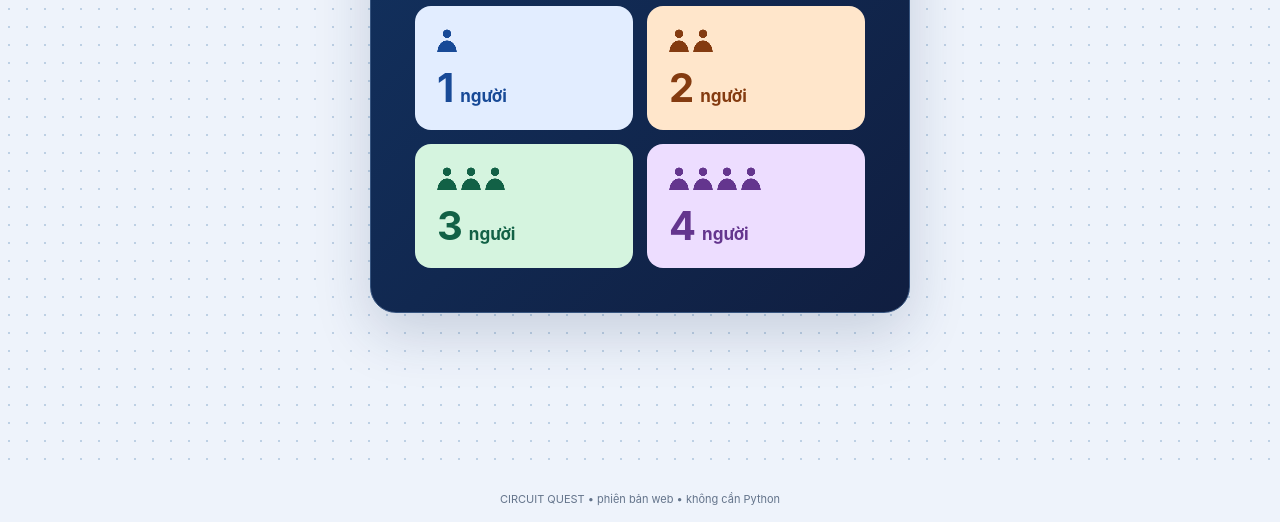
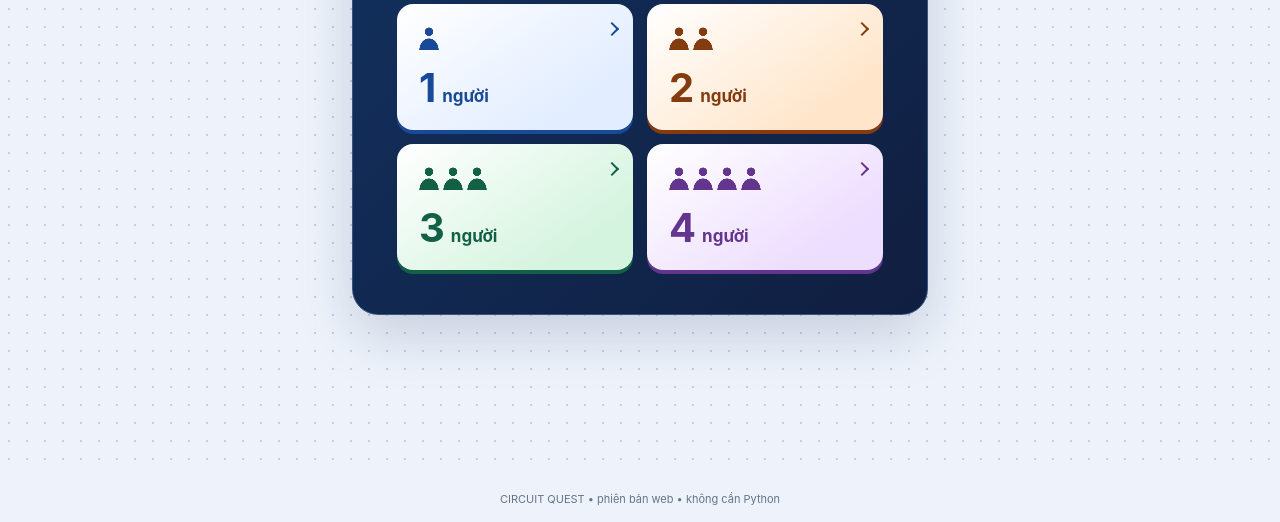
Before and after one commit to Miinquaan/Minquaan-circuit-quest, a plain HTML site: page play.html in a window 1280 px wide. Shown: the part 324-846 px from the top of the page. Drawn offline with Linux system fonts and the light colour scheme.

Commit message:
Làm nổi các thẻ chọn số người chơi

```diff
--- a/style.css
+++ b/style.css
@@ -110,7 +110,7 @@ code{font-family:ui-monospace,SFMono-Regular,Consolas,monospace}
   background-size:18px 18px
 }
 #setup .setup-box{
-  width:100%;max-width:540px;padding:clamp(20px,5vw,44px);text-align:left;
+  width:100%;max-width:576px;padding:clamp(20px,5vw,44px);text-align:left;
   color:#fff;background:linear-gradient(135deg,#123260,#101e40);
   border:1px solid #375580;border-radius:26px;box-shadow:0 20px 56px #152e582e
 }
@@ -121,12 +121,16 @@ code{font-family:ui-monospace,SFMono-Regular,Consolas,monospace}
 .player-options button{
   --ink:#184a97;--paper:#e2edff;
   display:flex;flex-direction:column;align-items:flex-start;justify-content:space-between;
-  gap:16px;min-height:112px;padding:clamp(12px,3vw,22px);
-  color:var(--ink);background:var(--paper);border:0;border-radius:16px;text-align:left
+  position:relative;gap:18px;min-height:124px;padding:clamp(12px,3vw,22px);
+  color:var(--ink);background:linear-gradient(145deg,#fff,var(--paper) 78%);border:0;border-radius:16px;text-align:left;box-shadow:0 4px 0 var(--ink)
 }
 .player-options [data-players="2"]{--ink:#843b10;--paper:#ffe6cb}
 .player-options [data-players="3"]{--ink:#126146;--paper:#d5f4df}
 .player-options [data-players="4"]{--ink:#64358e;--paper:#edddff}
+.player-options button::after{
+  content:"";position:absolute;right:16px;top:20px;width:8px;height:8px;
+  border-top:2px solid currentColor;border-right:2px solid currentColor;transform:rotate(45deg)
+}
 .seat-pieces{display:flex;gap:4px}
 .seat-pieces i{width:clamp(13px,3vw,20px);height:24px;background:radial-gradient(circle at 50% 24%,currentColor 0 4px,transparent 4.5px),radial-gradient(ellipse at 50% 100%,currentColor 0 67%,transparent 69%) bottom/100% 12px no-repeat}
 .seat-label{display:flex;gap:6px;align-items:baseline;font-size:17px;font-weight:650}
```
